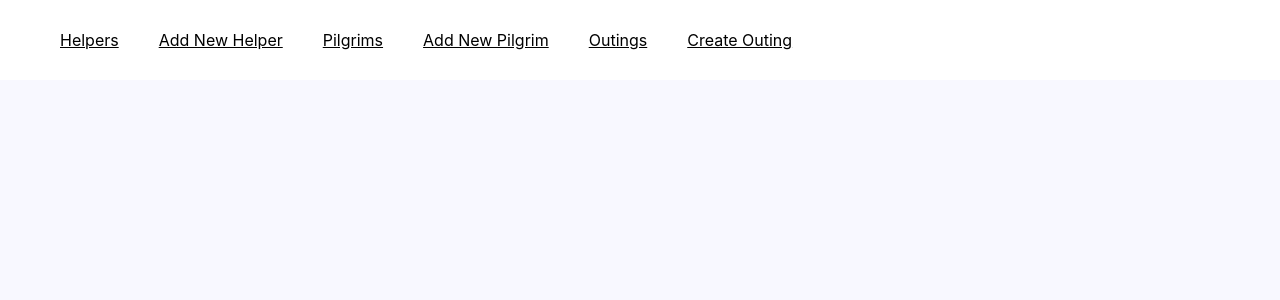
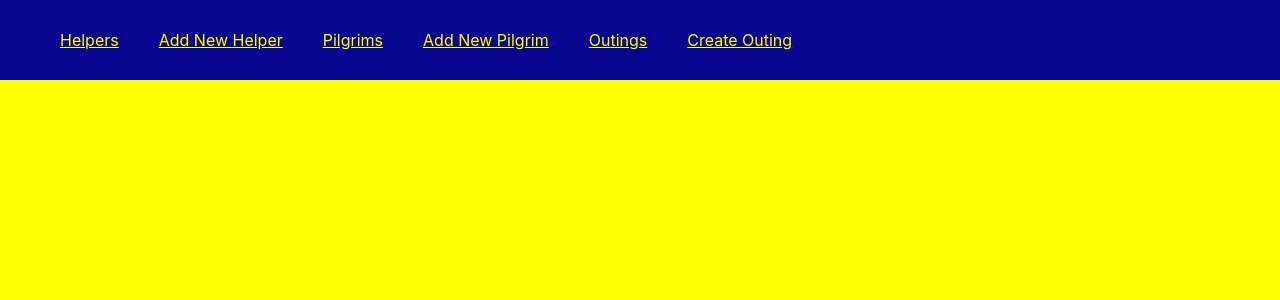
Before and after one commit to waspyfaeleith/pilgrim_service, a React (Create React App) app in the folder frontend/: page / in a window 1280 px wide. Shown: the top 300 px of the page. Built offline with nearby package versions, Linux system fonts and the light colour scheme.

Commit message:
dlsified the css

```diff
--- a/frontend/public/css/styles.css
+++ b/frontend/public/css/styles.css
@@ -25,7 +25,7 @@ li.component-item {
 body {
     height: 125vh;
     font-family: sans-serif;
-  background-color: ghostWhite;
+    background-color: yellow;
 }
 #root {
   margin-top: 80px;
@@ -37,14 +37,15 @@ body {
   height:100%;
 }
 header {
-    background-color: white;
+    background-color: #0a0591;
+    color: yellow;
     position: fixed;
     top: 0;
     left: 0;
     right: 0;
     height: 80px;
-     display: flex;
-     align-items: center;
+    display: flex;
+    align-items: center;
 }
 header * {
     display: inline;
@@ -58,7 +59,7 @@ header li {
 }
 
 a {
-    color: black;
+    color: yellow;
 }
 
 .singlePirate {
```
